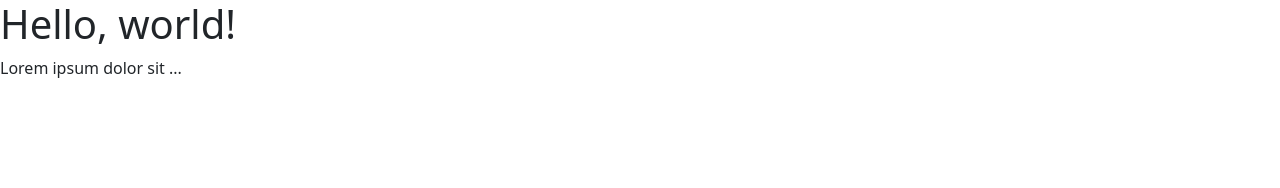
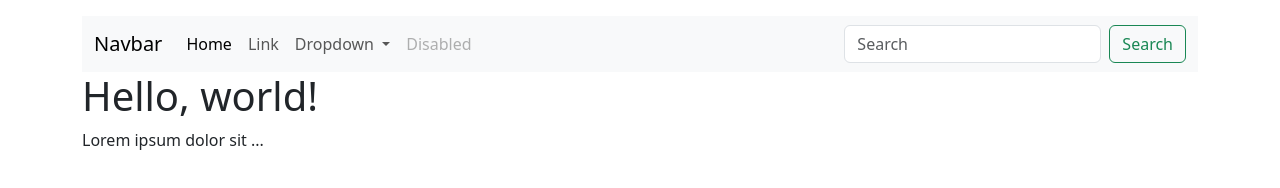
Before and after one commit to python-developer-algebra-klujic/OL-OPYT_DEV_H-04-25-py-html, a plain HTML site: page index.html in a window 1280 px wide. Drawn offline with nearby package versions, Linux system fonts and the light colour scheme.

Commit message:
Update index.html

```diff
--- a/index.html
+++ b/index.html
@@ -8,8 +8,50 @@
     <link href="https://cdn.jsdelivr.net/npm/bootstrap@5.3.8/dist/css/bootstrap.min.css" rel="stylesheet" integrity="sha384-sRIl4kxILFvY47J16cr9ZwB07vP4J8+LH7qKQnuqkuIAvNWLzeN8tE5YBujZqJLB" crossorigin="anonymous">
   </head>
   <body>
-    <h1>Hello, world!</h1>
-    <p>Lorem ipsum dolor sit ...</p>
+    <div class="container my-3">
+        <div>
+            <nav class="navbar navbar-expand-lg bg-body-tertiary">
+                <div class="container-fluid">
+                    <a class="navbar-brand" href="#">Navbar</a>
+                    <button class="navbar-toggler" type="button" data-bs-toggle="collapse" data-bs-target="#navbarSupportedContent" aria-controls="navbarSupportedContent" aria-expanded="false" aria-label="Toggle navigation">
+                    <span class="navbar-toggler-icon"></span>
+                    </button>
+                    <div class="collapse navbar-collapse" id="navbarSupportedContent">
+                    <ul class="navbar-nav me-auto mb-2 mb-lg-0">
+                        <li class="nav-item">
+                        <a class="nav-link active" aria-current="page" href="#">Home</a>
+                        </li>
+                        <li class="nav-item">
+                        <a class="nav-link" href="#">Link</a>
+                        </li>
+                        <li class="nav-item dropdown">
+                        <a class="nav-link dropdown-toggle" href="#" role="button" data-bs-toggle="dropdown" aria-expanded="false">
+                            Dropdown
+                        </a>
+                        <ul class="dropdown-menu">
+                            <li><a class="dropdown-item" href="#">Action</a></li>
+                            <li><a class="dropdown-item" href="#">Another action</a></li>
+                            <li><hr class="dropdown-divider"></li>
+                            <li><a class="dropdown-item" href="#">Something else here</a></li>
+                        </ul>
+                        </li>
+                        <li class="nav-item">
+                        <a class="nav-link disabled" aria-disabled="true">Disabled</a>
+                        </li>
+                    </ul>
+                    <form class="d-flex" role="search">
+                        <input class="form-control me-2" type="search" placeholder="Search" aria-label="Search"/>
+                        <button class="btn btn-outline-success" type="submit">Search</button>
+                    </form>
+                    </div>
+                </div>
+            </nav>
+        </div>
+        <div>
+            <h1>Hello, world!</h1>
+            <p>Lorem ipsum dolor sit ...</p>
+        </div>
+    </div>
 
     <script src="https://cdn.jsdelivr.net/npm/bootstrap@5.3.8/dist/js/bootstrap.bundle.min.js" integrity="sha384-FKyoEForCGlyvwx9Hj09JcYn3nv7wiPVlz7YYwJrWVcXK/BmnVDxM+D2scQbITxI" crossorigin="anonymous"></script>
   </body>
```
